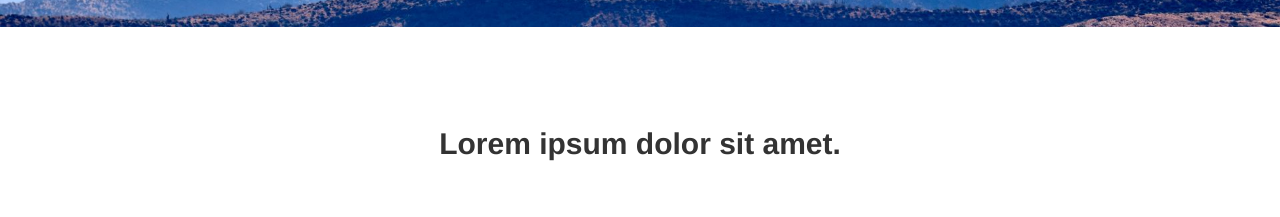
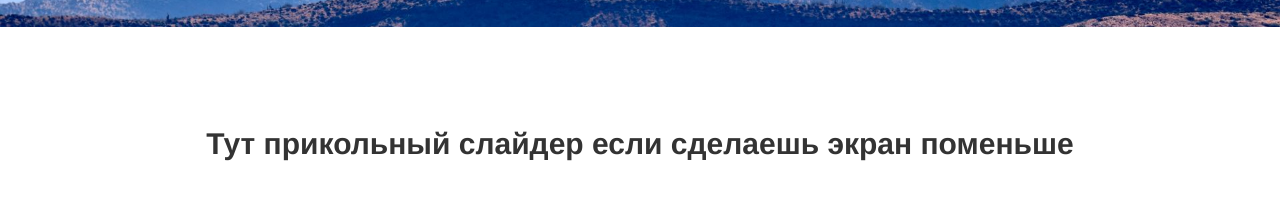
Before and after one commit to k-yler/k-yler.github.io, a plain HTML site: page src/index.html in a window 1280 px wide. Shown: the part 578-795 px from the top of the page. Drawn offline with nearby package versions, Linux system fonts and the light colour scheme.

Commit message:
Add files via upload

```diff
--- a/src/index.html
+++ b/src/index.html
@@ -5,7 +5,7 @@
     <meta http-equiv="X-UA-Compatible" content="IE=edge">
     <meta name="viewport" content="width=device-width, initial-scale=1">
 
-    <title>Автоматизированая штукатурка стен</title>
+    <title>K-yler играется</title>
 
     <!-- Bootstrap core CSS -->
     <link href="css/bootstrap.css" rel="stylesheet">
@@ -88,7 +88,7 @@
 
 		<section class="ficha">
 				<div class="container">
-					<h2 class="section-header">Lorem ipsum dolor sit amet.</h2>
+					<h2 class="section-header">Тут прикольный слайдер если сделаешь экран поменьше</h2>
 
 				<div class="ficha-slider">
 					<div class="ficha-block">
```
